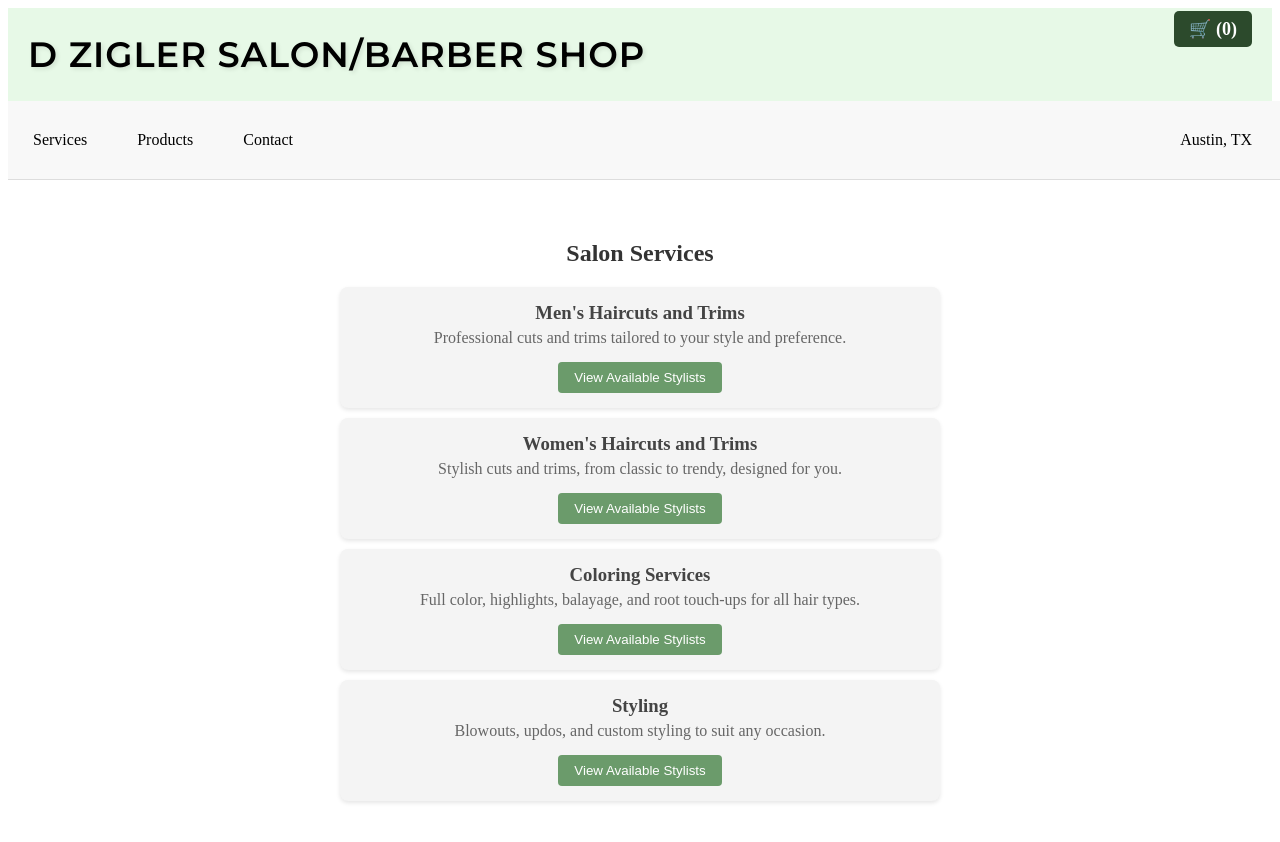
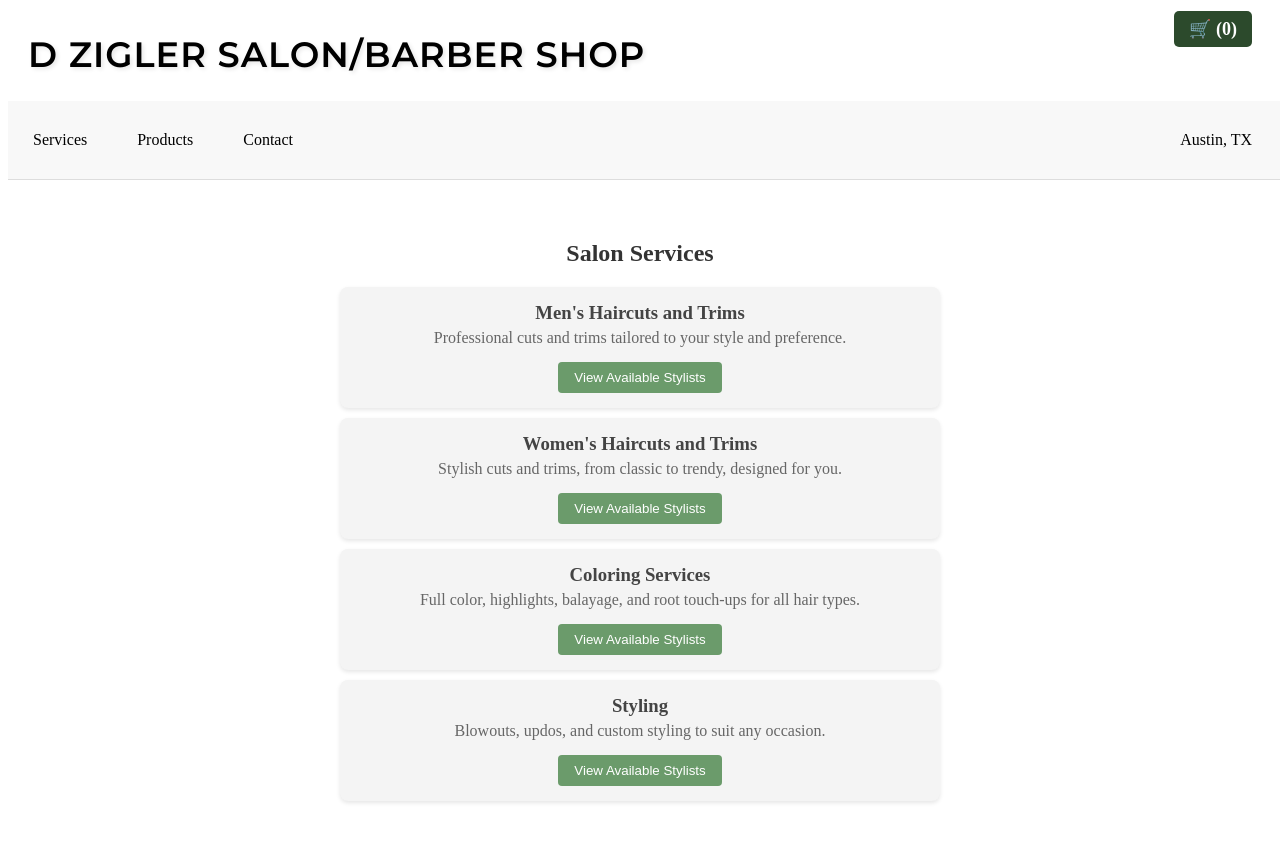
Before and after one commit to jbrnst/salon-barber-app, an Angular app: page /services in a window 1280 px wide. Shown: the top 842 px of the page. Built offline with nearby package versions, Linux system fonts and the light colour scheme.

Commit message:
updates header color

```diff
--- a/src/app-header/app-header.component.css
+++ b/src/app-header/app-header.component.css
@@ -3,7 +3,7 @@
   display: flex;
   align-items: center;
   justify-content: space-between;
-  background-color: rgb(231, 249, 231);
+  background-color:white;
   padding: 15px 20px;
   color: white;
   position: relative;
```
